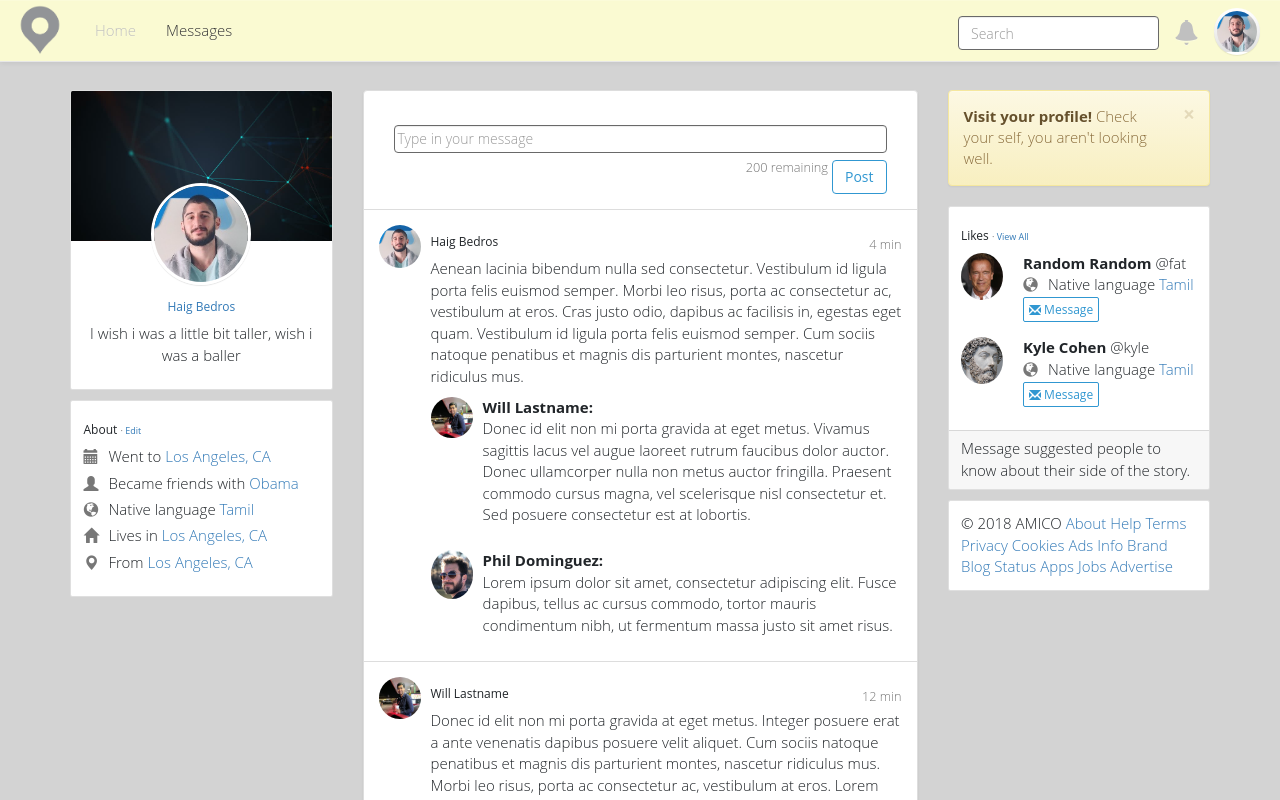
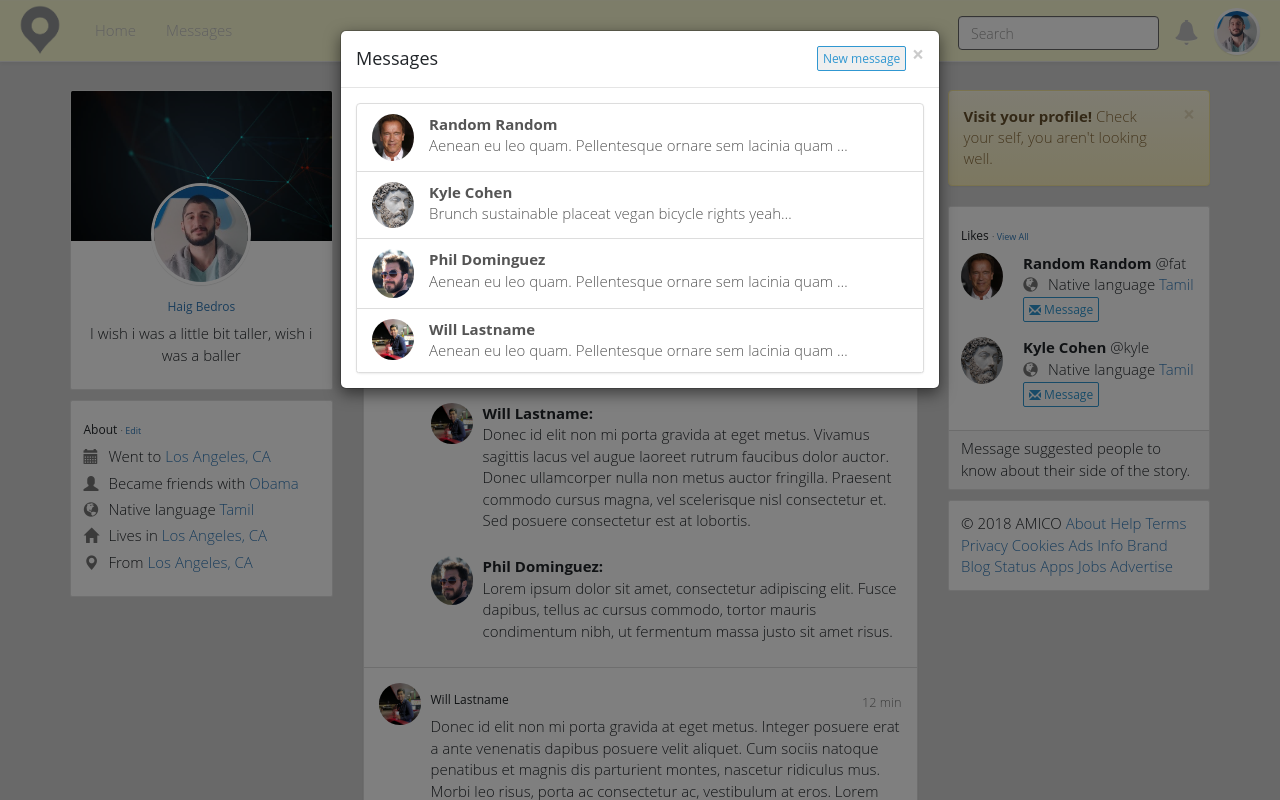
Before and after one commit to spausek/project-amico, a website: page app/public/home.html in a window 1280 px wide. Both pictures are taken after a click on the link "Messages". Shown: the top 800 px of the page. Drawn offline with nearby package versions, Linux system fonts and the light colour scheme.

Commit message:
home page html css js update expand input fix message modal added

```diff
--- a/app/public/assets/css/style.css
+++ b/app/public/assets/css/style.css
@@ -42,10 +42,6 @@ html {
     border-radius: 50%;
   }
 
-  .form-control {
-    margin-top:4%;
-  }
-
   .img-responsive {
   max-width: 100%;
   height: auto;
@@ -53,6 +49,18 @@ html {
   width: 40px;
   }
 
+  .btn-sm {
+    padding: 5px 10px;
+    font-size: 12px;
+    line-height: 1.5;
+    border-radius: 3px;
+}
+
+  .btn-secondary {
+    color: #3097D1;
+    border-color: #3097D1;
+    margin-right: 1%;
+}
   .dropdown > .btn {
     display: inline-block;
     font-weight: 400;
@@ -91,6 +99,7 @@ html {
   .form-control {
     border-color: rgb(105,105,105);
     margin-bottom: 1%;
+    margin-top:4%;
   }
 
   textarea {
@@ -98,9 +107,7 @@ html {
   }
 
   .expand {
-    height: 1em;
     width: 100%;
-    padding: 3px;
   }
 
 
@@ -446,6 +453,15 @@ html {
     margin-top: 0;
   }
 
+  /* message modal */
+  .modal-header {
+    padding: 15px;
+    border-bottom: 1px solid #e5e5e5;
+  }
+  .modal-header .close {
+    margin-top: -2px;
+  }
+
 /*
     @media screen and (max-width:1199px){
       .box-img {
--- a/app/public/assets/js/app.js
+++ b/app/public/assets/js/app.js
@@ -9,6 +9,18 @@ $(document).ready(function() {
       $('#count_message').html(text_remaining + ' remaining');
     });
 
+    $('input.expand').blur(function () {
+        $(this).animate({ width: "9.7em"}, 500);
+    });
+
+    $('input.expand').focus(function () {
+        $(this).animate({ width: "15em"}, 500);
+    });
+
+    $('textarea.expand').blur(function () {
+        $(this).animate({ height: "2.4em" }, 500);
+    });
+
     $('textarea.expand').focus(function () {
         $(this).animate({ height: "8em" }, 500);
     });
--- a/app/public/home.html
+++ b/app/public/home.html
@@ -44,7 +44,7 @@
         <div class="collapse navbar-collapse" id="bs-example-navbar-collapse-1">
         <ul class="nav navbar-nav">
             <li><a href="#">Home</a></li>
-            <li><a href="#">Messages</a></li>
+            <li><a data-toggle="modal" href="#msgModal">Messages</a></li>
         </ul>
 
         <div class="navba-side-right">
@@ -72,7 +72,7 @@
         <div>
         <form class="navbar-form navbar-right">
             <div class="form-group">
-                <input type="text" class="form-control" placeholder="Search">
+                <input type="text" class="expand form-control" placeholder="Search">
             </div>
         </form>
         </div>
@@ -80,13 +80,85 @@
         </div><!-- /.navbar-collapse -->
         </div><!-- /.container-fluid -->
         </nav>
-
         <!-- navbar ends -->
 
-        <!-- body starts -->
+        <!-- message modal -->
+        <div class="modal fade" id="msgModal" tabindex="-1" role="dialog" aria-labelledby="msgModal" aria-hidden="true">
+          <div class="modal-dialog">
+            <div class="modal-content">
+              <div class="modal-header">
+                <button type="button" class="close" data-dismiss="modal" aria-hidden="true">&times;</button>
+                <button type="button" class="btn btn-sm btn-secondary pull-right app-new-msg js-newMsg">New message</button>
+                <h4 class="modal-title">Messages</h4>
+              </div>
+
+              <div class="modal-body p-a-0 js-modalBody">
+                <div class="modal-body-scroller">
+                  <div class="media-list media-list-users list-group js-msgGroup">
+                    <a href="#" class="list-group-item">
+                      <div class="media">
+                        <span class="media-left">
+                        <img class="img-circle media-object" src="assets/img/avatar-random.png">
+                        </span>
+                        <div class="media-body">
+                          <strong>Random Random</strong>
+                          <div class="media-body-secondary">
+                            Aenean eu leo quam. Pellentesque ornare sem lacinia quam &hellip;
+                          </div>
+                        </div>
+                      </div>
+                    </a>
+                    <a href="#" class="list-group-item">
+                      <div class="media">
+                        <span class="media-left">
+                          <img class="img-circle media-object" src="assets/img/avatar-kyle.png">
+                        </span>
+                        <div class="media-body">
+                          <strong>Kyle Cohen</strong>
+                          <div class="media-body-secondary">
+                            Brunch sustainable placeat vegan bicycle rights yeah…
+                          </div>
+                        </div>
+                      </div>
+                    </a>
+                    <a href="#" class="list-group-item">
+                      <div class="media">
+                        <span class="media-left">
+                          <img class="img-circle media-object" src="assets/img/avatar-phil.png">
+                        </span>
+                        <div class="media-body">
+                          <strong>Phil Dominguez</strong>
+                          <div class="media-body-secondary">
+                            Aenean eu leo quam. Pellentesque ornare sem lacinia quam &hellip;
+                          </div>
+                        </div>
+                      </div>
+                    </a>
+                    <a href="#" class="list-group-item">
+                        <div class="media">
+                          <span class="media-left">
+                            <img class="img-circle media-object" src="assets/img/avatar-will.png">
+                          </span>
+                          <div class="media-body">
+                            <strong>Will Lastname</strong>
+                            <div class="media-body-secondary">
+                              Aenean eu leo quam. Pellentesque ornare sem lacinia quam &hellip;
+                            </div>
+                          </div>
+                        </div>
+                      </a>
+                  </div>
+                </div>
+              </div>
+            </div>
+          </div>
+        </div>
+        <!-- message modal -->
+
+        <!-- body -->
         <div class="container pt-4 pb-5">
+
                 <div class="row">
-
                   <div class="col-md-3 col-sm-12">
                     <div class="card card-profile mb-4">
                       <div class="card-header" style="background-image: url(assets/img/connection.jpg);"></div>
@@ -122,15 +194,7 @@
 
                     <ul class="list-group media-list media-list-stream mb-4">
 
-                      <li class="media list-group-item p-4">
-                        <!-- <div class="input-group">
-                          <input type="text" class="form-control" placeholder="Message">
-                          <div class="input-group-btn">
-                            <button type="button" class="btn btn-secondary align-self-stretch">
-                              <span class="icon icon-camera"></span>
-                            </button>
-                          </div>
-                        </div> -->
+                      <li class="media list-group-item p-4 type-message">
 
                         <div class="col-md-12 col-sm-12">
                                 <form accept-charset="UTF-8" action="" method="POST">
```
